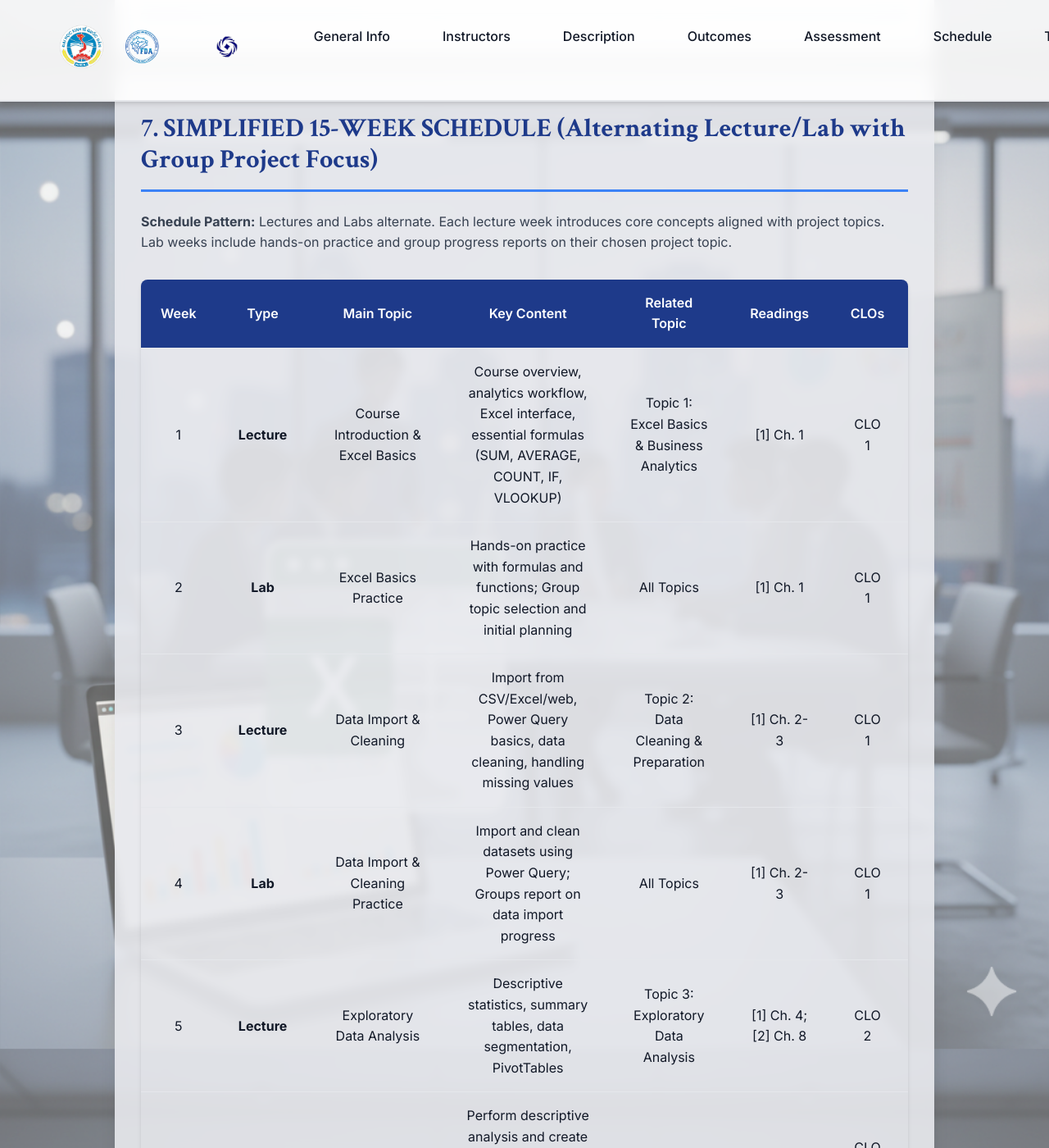
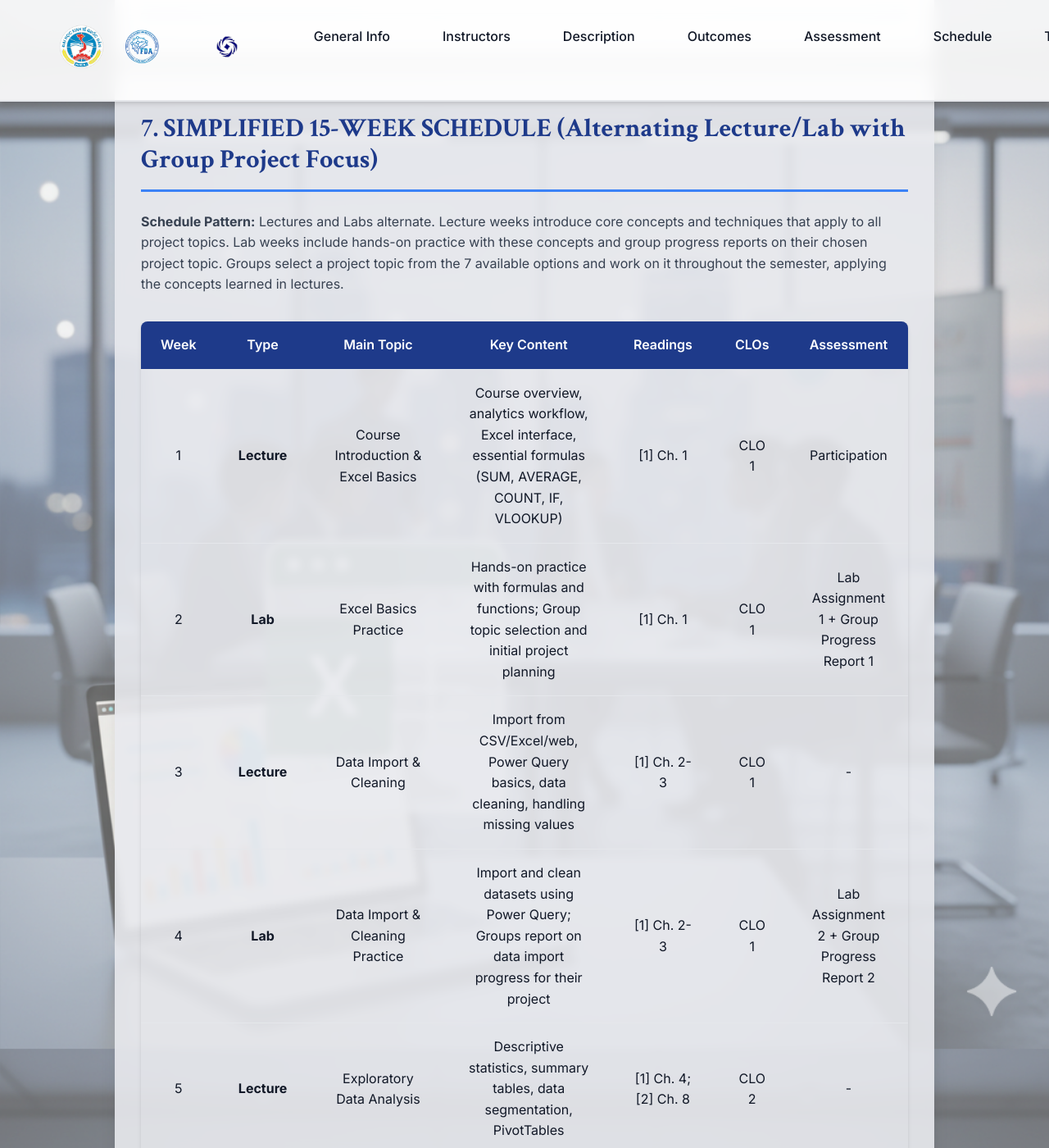
Before and after one commit to nghianguyen7171/excel_course, a Jekyll site: the page built from index.md, in a window 1280 px wide and 1400 px high, scrolled down 5121 px. Shown: the whole window at 82% size. Built offline with Jekyll 4.4.1, drawn with Linux system fonts in a browser that asks for light colours; some of the changed text lies outside the part shown.

Commit message:
Clarify topics as project choices, not lecture content; remove topic mappings from schedule

```diff
--- a/index.md
+++ b/index.md
@@ -154,35 +154,35 @@ Access: [O'Reilly Learning Platform](https://www.oreilly.com/library/view/modern
 
 ## 7. SIMPLIFIED 15-WEEK SCHEDULE (Alternating Lecture/Lab with Group Project Focus)
 
-**Schedule Pattern:** Lectures and Labs alternate. Each lecture week introduces core concepts aligned with project topics. Lab weeks include hands-on practice and group progress reports on their chosen project topic.
+**Schedule Pattern:** Lectures and Labs alternate. Lecture weeks introduce core concepts and techniques that apply to all project topics. Lab weeks include hands-on practice with these concepts and group progress reports on their chosen project topic. Groups select a project topic from the 7 available options and work on it throughout the semester, applying the concepts learned in lectures.
 
 <div class="table-wrapper">
 
-| Week | Type | Main Topic | Key Content | Related Topic | Readings | CLOs | Assessment |
-| :--: | :--: | :--: | :--: | :--: | :--: | :--: | :--: |
-| 1 | **Lecture** | Course Introduction & Excel Basics | Course overview, analytics workflow, Excel interface, essential formulas (SUM, AVERAGE, COUNT, IF, VLOOKUP) | Topic 1: Excel Basics & Business Analytics | [1] Ch. 1 | CLO 1 | Participation |
-| 2 | **Lab** | Excel Basics Practice | Hands-on practice with formulas and functions; Group topic selection and initial planning | All Topics | [1] Ch. 1 | CLO 1 | Lab Assignment 1 + Group Progress Report 1 |
-| 3 | **Lecture** | Data Import & Cleaning | Import from CSV/Excel/web, Power Query basics, data cleaning, handling missing values | Topic 2: Data Cleaning & Preparation | [1] Ch. 2-3 | CLO 1 | - |
-| 4 | **Lab** | Data Import & Cleaning Practice | Import and clean datasets using Power Query; Groups report on data import progress | All Topics | [1] Ch. 2-3 | CLO 1 | Lab Assignment 2 + Group Progress Report 2 |
-| 5 | **Lecture** | Exploratory Data Analysis | Descriptive statistics, summary tables, data segmentation, PivotTables | Topic 3: Exploratory Data Analysis | [1] Ch. 4; [2] Ch. 8 | CLO 2 | - |
-| 6 | **Lab** | EDA Practice | Perform descriptive analysis and create PivotTables; Groups report on initial exploration findings | All Topics | [1] Ch. 4 | CLO 2 | Lab Assignment 3 + Group Progress Report 3 |
-| 7 | **Lecture** | Data Visualization & Dashboards | Chart types, design principles, effective visualizations, interactive dashboards | Topic 4: Data Visualization & Comparative Analysis | [1] Ch. 9, 28-29 | CLO 4 | - |
-| 8 | **Lab** | Visualization Practice | Create charts and build interactive dashboards; Groups present EDA findings and visualizations | All Topics | [1] Ch. 9 | CLO 4 | Lab Assignment 4 + Group Progress Report 4 |
-| 9 | **Lecture** | Statistical Analysis & Regression | Hypothesis testing basics, simple regression, interpreting results | Topics 5-7: Statistical Analysis, Time Series, Marketing Analytics | [2] Ch. 2-6 | CLO 3 | - |
-| 10 | **Midterm** | Midterm Exam | Comprehensive exam covering weeks 1-9 (Excel basics, data import, EDA, visualization, statistics) | - | Review materials | CLO 1-4 | Midterm Exam (30%) |
-| 11 | **Lab** | Statistical Analysis Practice | Apply statistical tests and build regression models; Groups report on statistical analysis progress | All Topics | [2] Ch. 5-6 | CLO 3 | Lab Assignment 5 + Group Progress Report 5 |
-| 12 | **Lecture** | Professional Reporting & Communication | Report structure, writing for audiences, presenting insights effectively | All Topics (Final Project Guidance) | [1] Ch. 11; [3] Ch. 10 | CLO 5 | - |
-| 13 | **Lab** | Final Project Work I | Complete analysis, build visualizations/dashboards, write report drafts; Group progress review | All Topics | Project guidelines | CLO 1-6 | Project Checkpoint |
-| 14 | **Lab** | Final Project Work II | Refine analysis, finalize dashboards, complete written reports; Peer review and feedback | All Topics | Project guidelines | CLO 1-6 | Project Refinement |
-| 15 | **Lab** | Final Presentations | Student group presentations (15 min each), Q&A, course wrap-up | All Topics | - | CLO 5,6 | Final Presentation (50%) |
+| Week | Type | Main Topic | Key Content | Readings | CLOs | Assessment |
+| :--: | :--: | :--: | :--: | :--: | :--: | :--: |
+| 1 | **Lecture** | Course Introduction & Excel Basics | Course overview, analytics workflow, Excel interface, essential formulas (SUM, AVERAGE, COUNT, IF, VLOOKUP) | [1] Ch. 1 | CLO 1 | Participation |
+| 2 | **Lab** | Excel Basics Practice | Hands-on practice with formulas and functions; Group topic selection and initial project planning | [1] Ch. 1 | CLO 1 | Lab Assignment 1 + Group Progress Report 1 |
+| 3 | **Lecture** | Data Import & Cleaning | Import from CSV/Excel/web, Power Query basics, data cleaning, handling missing values | [1] Ch. 2-3 | CLO 1 | - |
+| 4 | **Lab** | Data Import & Cleaning Practice | Import and clean datasets using Power Query; Groups report on data import progress for their project | [1] Ch. 2-3 | CLO 1 | Lab Assignment 2 + Group Progress Report 2 |
+| 5 | **Lecture** | Exploratory Data Analysis | Descriptive statistics, summary tables, data segmentation, PivotTables | [1] Ch. 4; [2] Ch. 8 | CLO 2 | - |
+| 6 | **Lab** | EDA Practice | Perform descriptive analysis and create PivotTables; Groups report on initial exploration findings | [1] Ch. 4 | CLO 2 | Lab Assignment 3 + Group Progress Report 3 |
+| 7 | **Lecture** | Data Visualization & Dashboards | Chart types, design principles, effective visualizations, interactive dashboards | [1] Ch. 9, 28-29 | CLO 4 | - |
+| 8 | **Lab** | Visualization Practice | Create charts and build interactive dashboards; Groups present EDA findings and visualizations | [1] Ch. 9 | CLO 4 | Lab Assignment 4 + Group Progress Report 4 |
+| 9 | **Lecture** | Statistical Analysis & Regression | Hypothesis testing basics, simple regression, interpreting results | [2] Ch. 2-6 | CLO 3 | - |
+| 10 | **Midterm** | Midterm Exam | Comprehensive exam covering weeks 1-9 (Excel basics, data import, EDA, visualization, statistics) | Review materials | CLO 1-4 | Midterm Exam (30%) |
+| 11 | **Lab** | Statistical Analysis Practice | Apply statistical tests and build regression models; Groups report on statistical analysis progress | [2] Ch. 5-6 | CLO 3 | Lab Assignment 5 + Group Progress Report 5 |
+| 12 | **Lecture** | Professional Reporting & Communication | Report structure, writing for audiences, presenting insights effectively | [1] Ch. 11; [3] Ch. 10 | CLO 5 | - |
+| 13 | **Lab** | Final Project Work I | Complete analysis, build visualizations/dashboards, write report drafts; Group progress review | Project guidelines | CLO 1-6 | Project Checkpoint |
+| 14 | **Lab** | Final Project Work II | Refine analysis, finalize dashboards, complete written reports; Peer review and feedback | Project guidelines | CLO 1-6 | Project Refinement |
+| 15 | **Lab** | Final Presentations | Student group presentations (15 min each), Q&A, course wrap-up | - | CLO 5,6 | Final Presentation (50%) |
 
 </div>
 
 **Schedule Notes:**
-- **Weeks 1, 3, 5, 7, 9, 12:** Lecture sessions (concise but comprehensive conceptual learning)
+- **Weeks 1, 3, 5, 7, 9, 12:** Lecture sessions (concise but comprehensive conceptual learning applicable to all project topics)
 - **Weeks 2, 4, 6, 8, 11, 13, 14, 15:** Lab sessions (hands-on practice + group project reporting)
 - **Week 10:** Midterm Exam (90 minutes, computer-based)
-- **Group Work:** Students form groups and select one of 7 available topics for their final project. Groups report progress during lab weeks, building toward final presentation in Week 15.
+- **Group Project Work:** Students form groups (3-4 members) and select one of 7 available project topics. Groups work on their chosen topic throughout the semester, applying concepts learned in lectures. Groups report progress during each lab week, building toward final presentation in Week 15.
 
 ---
 
--- a/topics.md
+++ b/topics.md
@@ -8,9 +8,9 @@ description: Explore the 7 available project topics for the Data Analysis with S
 
 ## Course Project Topics
 
-This course offers **7 curated project topics**, each aligned with specific knowledge areas and learning objectives. Students work in groups to select one topic for their final project, applying all course skills from data import and cleaning to statistical analysis and professional reporting.
+This course offers **7 curated project topics** for group work. Students work in groups (3-4 members) to select **one topic** for their final project. Groups work on their chosen topic throughout the semester, applying all course skills learned in lectures—from data import and cleaning to statistical analysis and professional reporting.
 
-Each topic includes a curated dataset with detailed instructions, enabling students to practice and demonstrate their Excel data analysis skills through a complete analytical project.
+Each topic includes a curated dataset with detailed instructions. Groups report on their project progress during each lab week, building toward a comprehensive final presentation in Week 15.
 
 ---
 
@@ -242,22 +242,29 @@ Marketing campaign data from a Portuguese banking institution, including custome
 - Consider diverse skills and interests when forming groups
 
 **Selection Process:**
-- Review all 7 topics and their learning objectives
+- Review all 7 topics and their descriptions
 - Select a topic that aligns with your group's interests and career goals
 - Consider the complexity and scope appropriate for your skill level
 - Finalize topic selection during Week 2 lab session
+- Each group selects ONE topic to work on for the entire semester
+
+**Project Workflow:**
+- Groups work on their chosen topic throughout the semester
+- Apply concepts and techniques learned in lectures to your project
+- Report progress during each lab week (Weeks 2, 4, 6, 8, 11, 13, 14)
+- Build incrementally: data import → cleaning → exploration → analysis → visualization → reporting
 
 **Project Expectations:**
-- Apply all course skills learned throughout the semester
+- Apply all course skills learned throughout the semester to your chosen topic
 - Deliver a complete analysis from data cleaning to final reporting
 - Create professional visualizations and dashboards
 - Write a comprehensive report (2,000-2,500 words)
-- Present findings effectively (15-minute presentation)
+- Present findings effectively (15-minute group presentation in Week 15)
 
 **Support Resources:**
-- Dataset files and instructions available in each topic folder
+- Dataset files and instructions available in each topic folder (see Student Desk)
 - Instructor guidance during lab sessions and office hours
-- Peer review and feedback opportunities
+- Peer review and feedback opportunities during lab weeks
 - Access to course materials and reference texts
 
 ---
```
